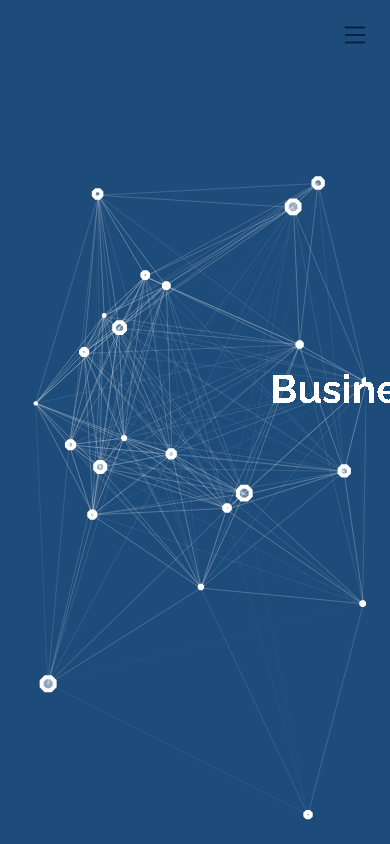
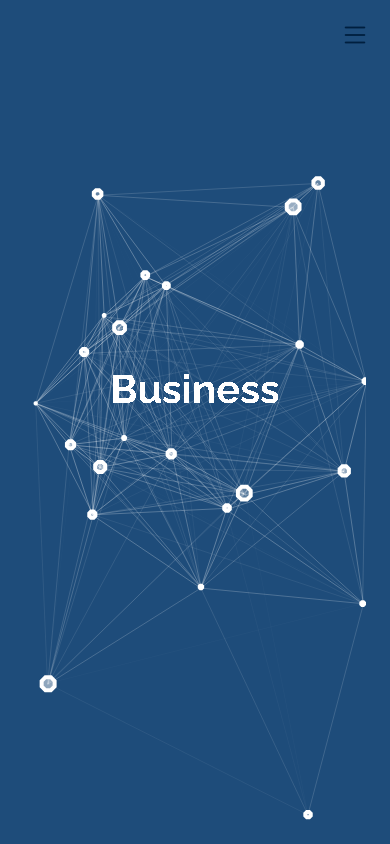
Before and after one commit to daibeal/personalWebpage, a website: page index.html in a window 390 px wide. Shown: the top 844 px of the page. Drawn offline with nearby package versions, Linux system fonts and the light colour scheme; some icons are missing.

Commit message:
New padding on HERO H1

```diff
--- a/assets/css/style.css
+++ b/assets/css/style.css
@@ -318,6 +318,7 @@ h6 {
 @media (max-width: 768px) {
 
   #hero h1 {
+    margin-left: 0 !important;
     overflow: hidden !important;
     font-size: 2.5rem !important;
     line-height: 100% !important;
```
